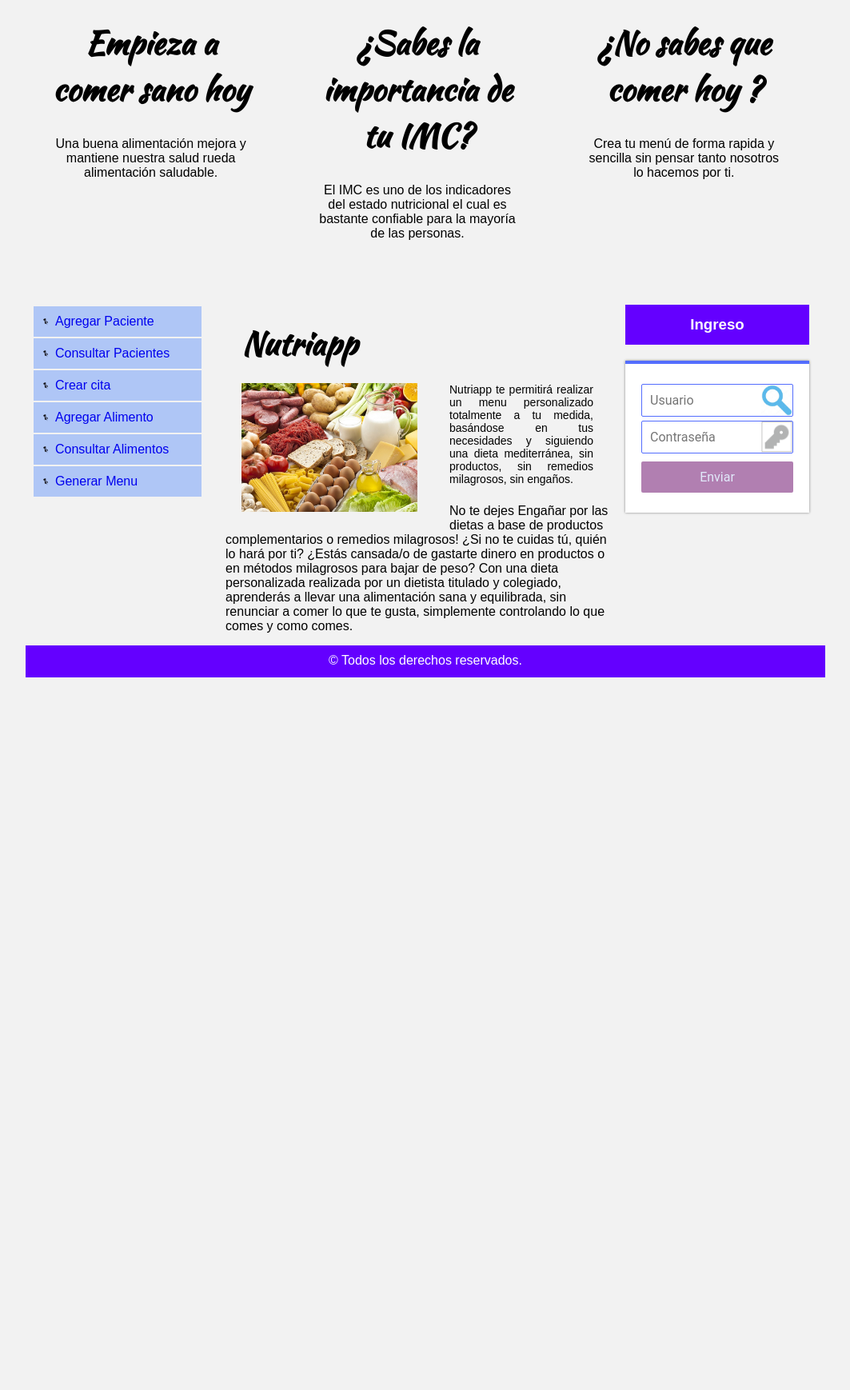
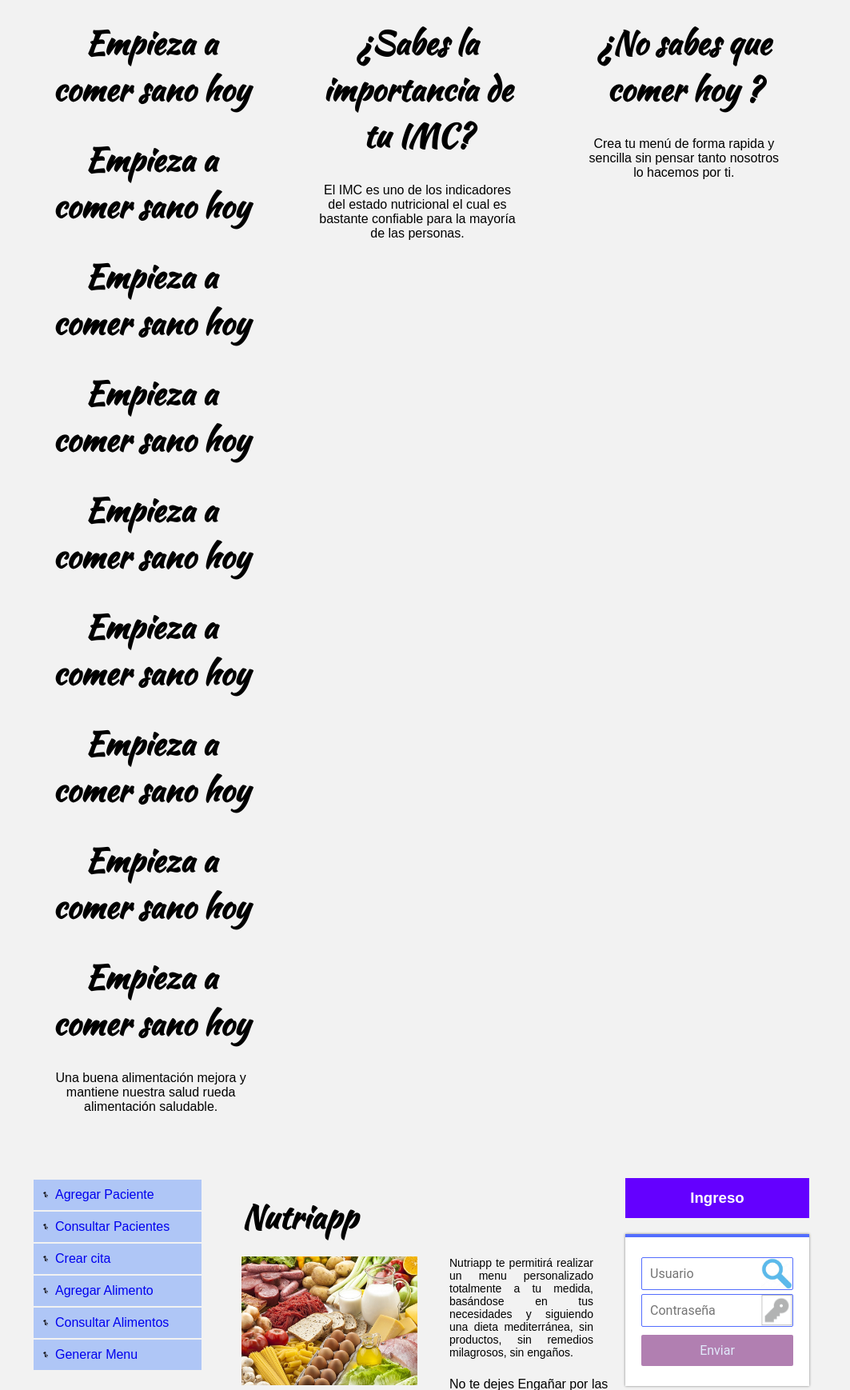
Before and after one commit to JackSparrowCg/nutriapp_TADDW, a PHP site: page / in a window 1280 px wide. Shown: the part 469-2207 px from the top of the page at 80% size, without its empty margins (118-1181 px from the left). Before the commit the page ends 1316 px from the top, so only its background shows below. Run offline with PHP 8.4, Linux system fonts and the light colour scheme; grey boxes are pictures that could not be loaded.

Commit message:
copie lineas de código

```diff
--- a/index.php
+++ b/index.php
@@ -10,6 +10,14 @@
 
                 <center>
                     <img src="img/plato.png">
+                    <h1>Empieza a comer sano hoy </h1>
+                    <h1>Empieza a comer sano hoy </h1>
+                    <h1>Empieza a comer sano hoy </h1>
+                    <h1>Empieza a comer sano hoy </h1>
+                    <h1>Empieza a comer sano hoy </h1>
+                    <h1>Empieza a comer sano hoy </h1>
+                    <h1>Empieza a comer sano hoy </h1>
+                    <h1>Empieza a comer sano hoy </h1>
                     <h1>Empieza a comer sano hoy </h1>
                     <p> Una buena alimentación mejora y mantiene nuestra salud rueda alimentación saludable.</p>
                 </center>
```
